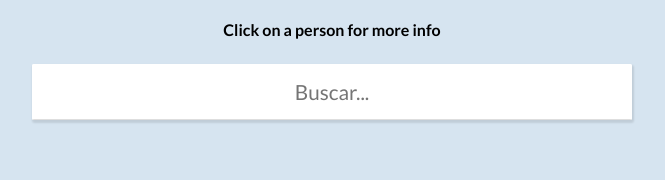
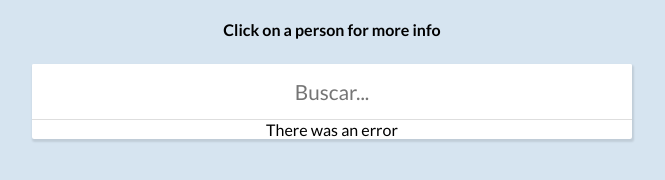
Before and after one commit to valfer1/list-randomuser, a plain HTML site: page index.html in a window 1280 px wide. Shown: the whole page, without its empty margins (308-973 px from the left). Drawn offline with nearby package versions, Linux system fonts and the light colour scheme; no server answers.

Commit message:
correciones

```diff
--- a/main.js
+++ b/main.js
@@ -52,6 +52,9 @@ $(function(){
                     });
             });
 
+        },
+        error: function() {
+            $(".main").append("There was an error").addClass("error");
         }
     })
     //Filtrar busqueda por teclado
--- a/style.css
+++ b/style.css
@@ -20,6 +20,10 @@ body {
     border-radius: 2px;
     overflow: hidden;
     box-shadow: 1px 2px 2px 1px rgba(0,0,0,0.1);
+}
+
+.error {
+    text-align: center;
 }
 
 .search {
```
